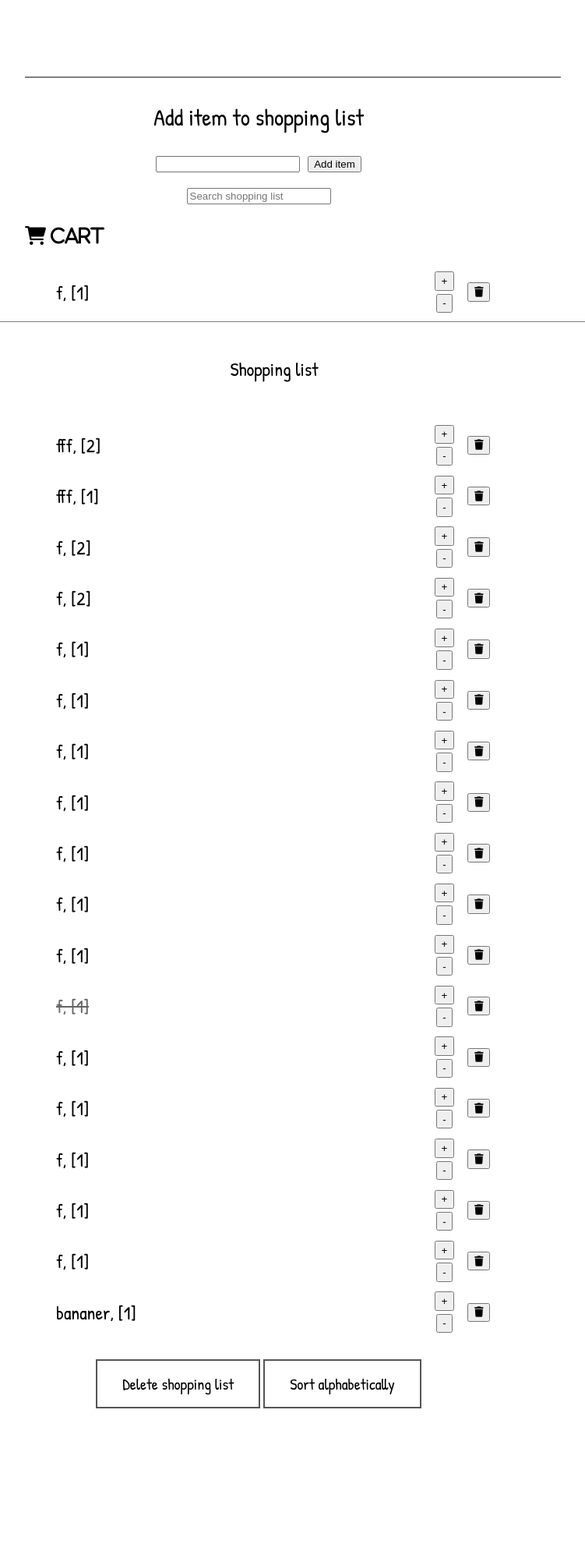
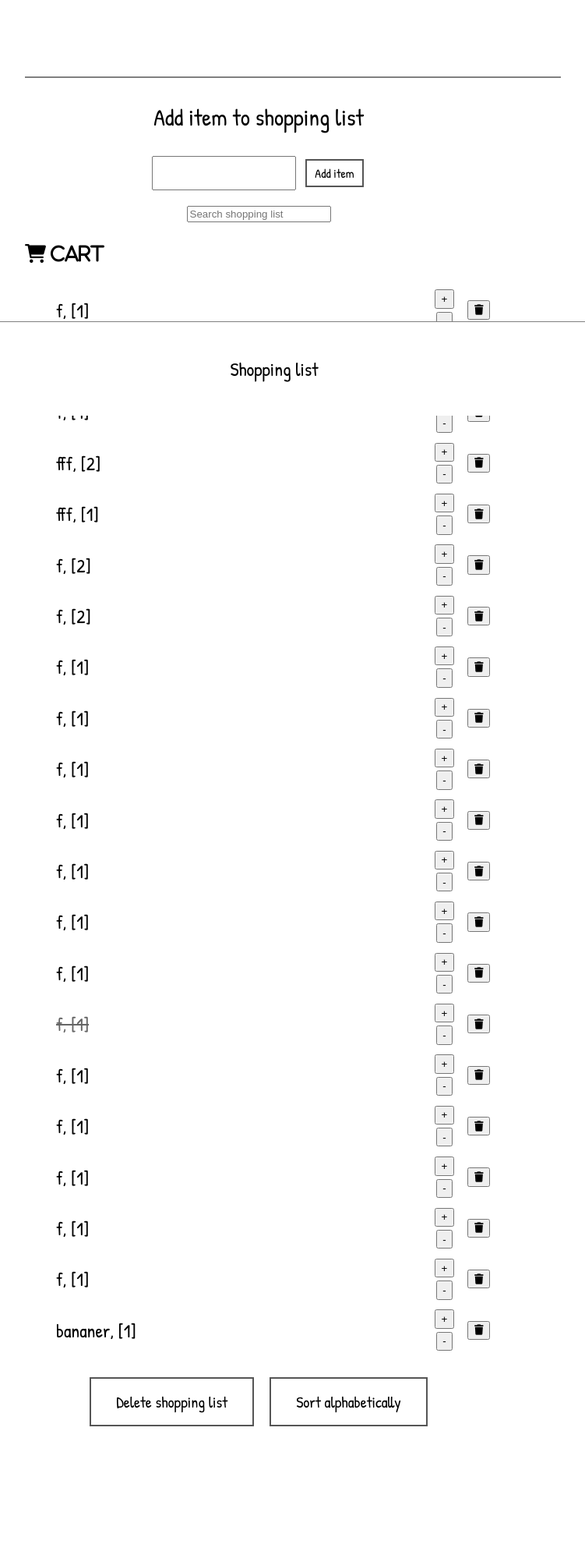
Before and after one commit to Stianao/Shopping-List, a Flask app: page / in a window 1280 px wide. Shown: the part 267-2261 px from the top of the page at 78% size, without its empty margins (308-1059 px from the left). Before the commit the page ends 2073 px from the top, so only its background shows below. Run offline with Flask 3, Linux system fonts and the light colour scheme; data comes from the database, SQL or seed files in the repository.

Commit message:
add item button updated

```diff
--- a/static/style.css
+++ b/static/style.css
@@ -66,7 +66,7 @@ p {
     text-decoration: none;
     display: inline-block;
     font-size: 20px;
-    margin: 4px 2px;
+    margin: 4px 10px;
     transition-duration: 0.4s;
     cursor: pointer;
     font-family: 'Patrick Hand';
@@ -78,6 +78,26 @@ p {
 }
 
 .sort-button:hover {
+    background-color: #555555;
+    color: white;
+}
+
+.add-button {
+    background-color: white;
+    border: 2px solid #555555;
+    color: black;
+    padding: 5px 10px;
+    text-align: center;
+    text-decoration: none;
+    display: inline-block;
+    font-size: 16px;
+    margin: 4px 2px;
+    transition-duration: 0.4s;
+    cursor: pointer;
+    font-family: 'Patrick Hand';
+}
+
+.add-button:hover {
     background-color: #555555;
     color: white;
 }
--- a/templates/index.html
+++ b/templates/index.html
@@ -20,7 +20,7 @@
                     <p class="add-item-text">Add item to shopping list</p>
                     <div class="addInput">
                         <input type="text" required v-model="itemName"> <!-- Vue is binding itemName to data in JS. itemName will be updated automatically -->
-                        <button type="submit">Add item</button>
+                        <button type="submit" class="add-button">Add item</button>
                     </div>
                     <div class="searchInput">
                         <input v-if="shoppingList.length > 0" type="text" v-model="search" placeholder="Search shopping list"> <!-- if shopping list have more than one item, show the 'sort-button' -->
```
